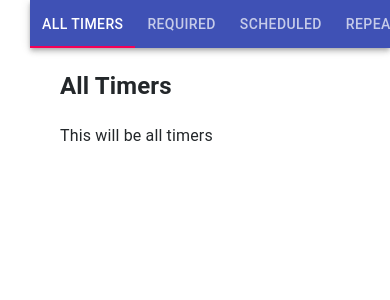
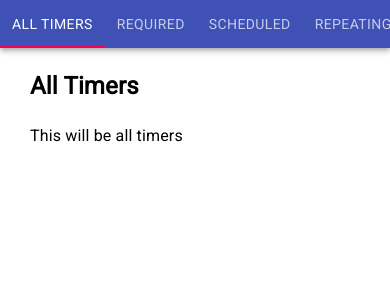
Before and after one commit to ceg9498/todo-timers, a React (Create React App) app: page / in a window 390 px wide. Shown: the top 300 px of the page. Built offline with nearby package versions, Linux system fonts and the light colour scheme.

Commit message:
Remove unused CSS

```diff
--- a/src/App.scss
+++ b/src/App.scss
@@ -1,9 +1,10 @@
+@import url('https://fonts.googleapis.com/css?family=Roboto&display=swap');
+
 body {
   --ltblue: hsl(209, 100%, 85%);
   --dkgrey: hsl(206, 9%, 15%);
   --ltgrey: hsl(210, 8%, 95%);
-  color: var(--dkgrey);
-  font-family: Arial, sans-serif;
+  font-family: 'Roboto', sans-serif;
   font-size: 14px;
   margin: 0px;
 }
@@ -57,10 +58,6 @@
   grid-template-columns: 130px 130px 130px 130px 130px;
 }
 
-fieldset {
-  width: 90%;
-}
-
 input[type="number"]{
   width: 50px;
 }
@@ -69,9 +66,3 @@
   display: flex;
   flex-wrap: wrap;
 }
-
-@media only screen and (max-width: 500px){
-  body{
-    padding-left: 30px;
-  }
-}
--- a/src/component/timer.scss
+++ b/src/component/timer.scss
@@ -55,7 +55,7 @@
 
     .date {
       font-size: 10px;
-      padding-left: 20px;
+      padding-left: 10px;
     }
   }
 }
```
